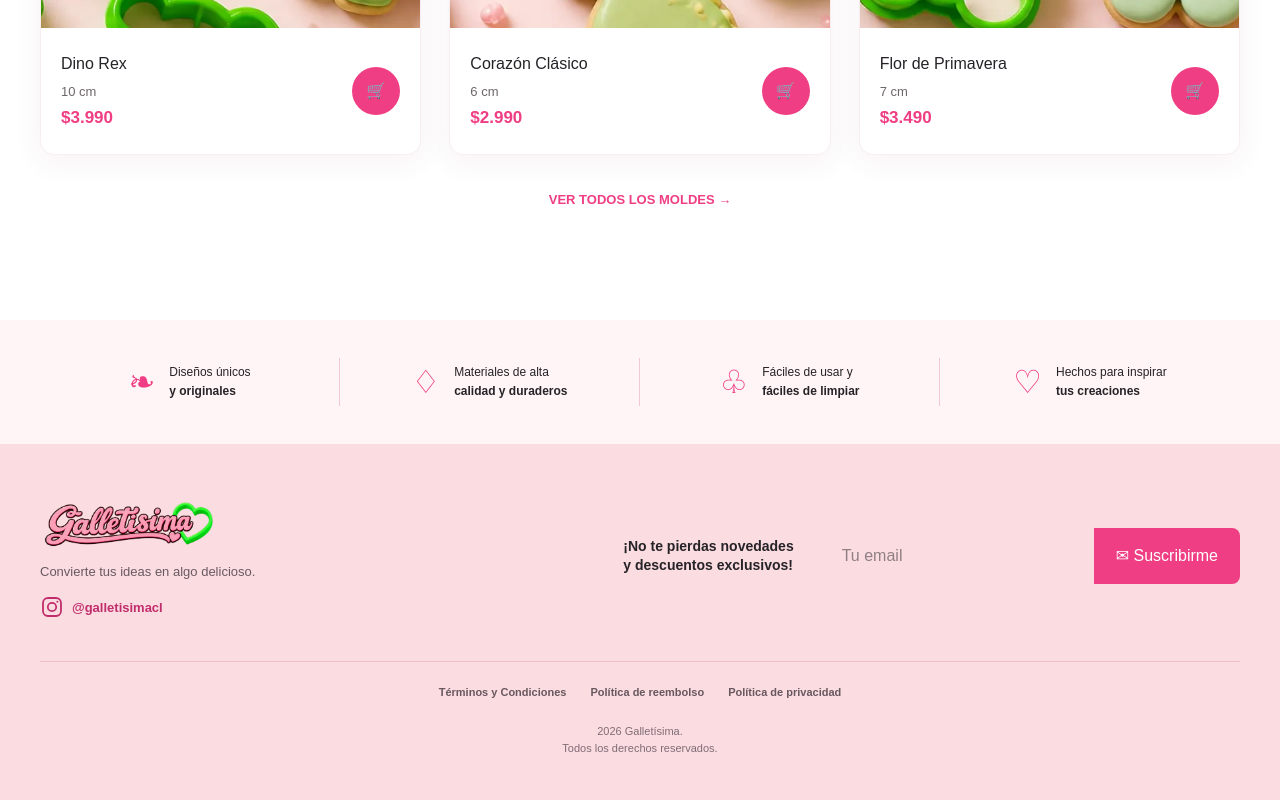
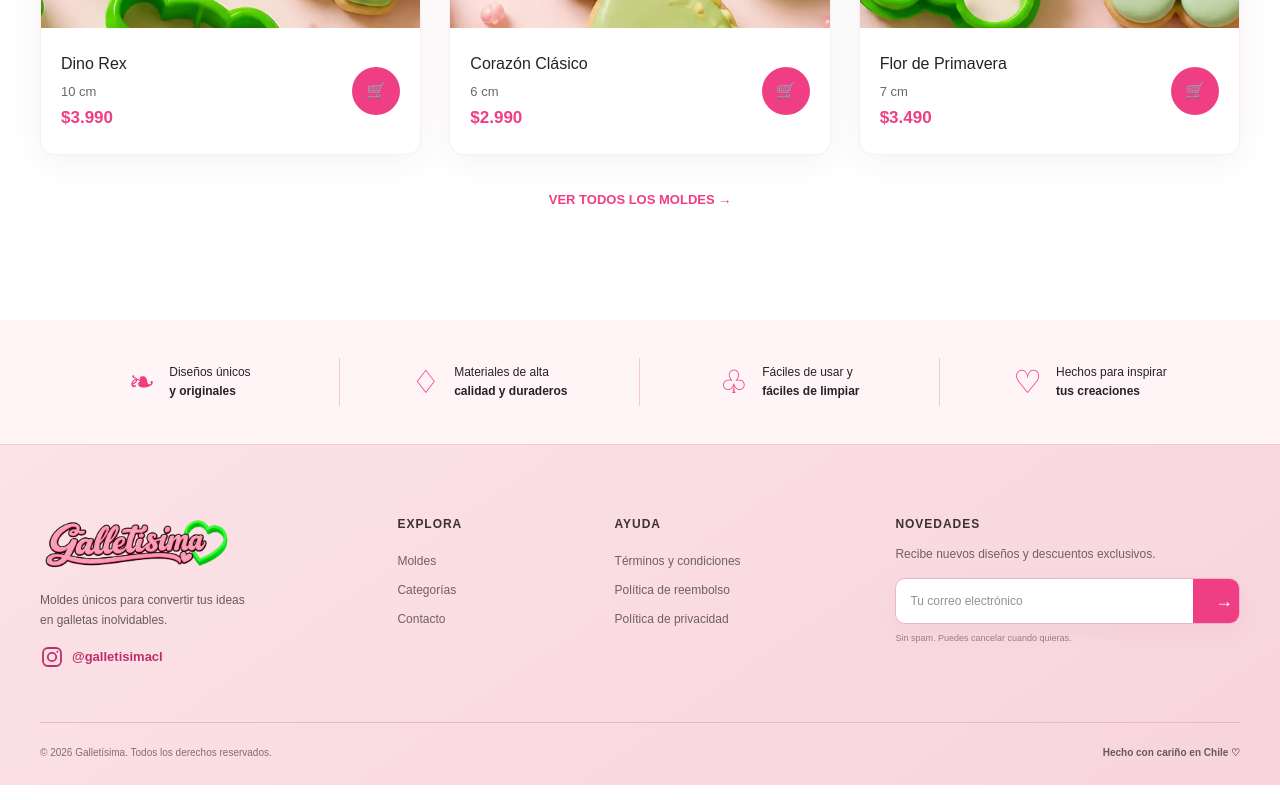
Before and after one commit to galletisima-cl/galletisima-cl, a Next.js app: page / in a window 1280 px wide. Shown: the part 1905-2705 px from the top of the page. Built offline with nearby package versions, Linux system fonts and the light colour scheme; no server answers; the database is empty.

Commit message:
feat: redesign professional footer

```diff
--- a/app/globals.css
+++ b/app/globals.css
@@ -88,19 +88,29 @@ h1 strong { color:var(--pink); }
 .value-grid div:last-child { border:0; }
 .value-grid span { color:var(--pink); font-size:32px; }
 .value-grid p { font-size:12px; line-height:1.55; }
-footer { background:#fadce1; padding:42px 0; }
-.footer-inner { display:flex; align-items:center; justify-content:space-between; gap:40px; }
-.footer-brand img { width:175px; height:auto; display:block; }
-.footer-inner p { margin:7px 0; color:#695a61; font-size:13px; }
+footer { background:linear-gradient(145deg,#fbe3e7,#f8d4dc); padding:58px 0 24px; border-top:1px solid #f1cbd4; }
+.footer-inner { display:grid; grid-template-columns:1.2fr .65fr .9fr 1.35fr; align-items:start; gap:clamp(28px,4vw,64px); }
+.footer-brand img { width:190px; height:auto; display:block; }
+.footer-inner p { margin:13px 0 0; color:#695a61; font-size:12px; line-height:1.7; }
 .instagram-link { width:max-content; display:flex; align-items:center; gap:8px; margin-top:14px; color:#c12d6b; font-size:13px; font-weight:800; text-decoration:none; transition:color .2s,transform .2s; }
 .instagram-link svg { width:24px; height:24px; fill:none; stroke:currentColor; stroke-width:1.8; }
 .instagram-link .instagram-dot { fill:currentColor; stroke:none; }
 .instagram-link:hover { color:var(--pink); transform:translateX(2px); }
-.footer-legal { display:flex; flex-direction:column; align-items:center; gap:22px; margin-top:34px; padding-top:22px; border-top:1px solid #eebfc9; color:#806d75; font-size:11px; }
-.footer-legal nav { display:flex; flex-wrap:wrap; justify-content:center; gap:12px 24px; }
+.footer-links { display:flex; flex-direction:column; gap:11px; }
+.footer-links h2,.footer-newsletter span { margin:4px 0 8px; color:#3d3036; font-size:12px; font-weight:900; letter-spacing:.08em; text-transform:uppercase; }
+.footer-links a { width:max-content; color:#705f66; font-size:12px; text-decoration:none; }
+.footer-links a:hover { color:var(--pink); transform:translateX(2px); }
+.footer-newsletter { display:block; }
+.footer-newsletter>div:first-child { display:flex; flex-direction:column; align-items:flex-start; gap:4px; }
+.footer-newsletter label { color:#705f66; font-size:12px; font-weight:400; line-height:1.55; }
+.newsletter-field { display:flex; margin-top:15px; border:1px solid #eab8c5; border-radius:10px; overflow:hidden; background:#fff; box-shadow:0 8px 24px #74324a0b; }
+.newsletter-field input { min-width:0; width:100%; padding:13px 14px; border:0; border-radius:0; font-size:12px; }
+.newsletter-field button { width:46px; flex:0 0 46px; border:0; border-radius:0; background:var(--pink); color:#fff; font-size:18px; cursor:pointer; }
+.footer-newsletter small { display:block; margin-top:8px; color:#927f87; font-size:9px; }
+.footer-legal { display:flex; flex-direction:row; justify-content:space-between; align-items:center; gap:22px; margin-top:45px; padding-top:22px; border-top:1px solid #e8b9c4; color:#806d75; font-size:10px; }
 .footer-legal a { color:#69585f; text-decoration:none; font-weight:700; }
 .footer-legal a:hover { color:var(--pink); text-decoration:underline; text-underline-offset:3px; }
-.footer-legal .footer-copyright { margin:0; color:#806d75; text-align:center; font-size:11px; line-height:1.6; }
+.footer-legal .footer-copyright { margin:0; color:#806d75; text-align:left; font-size:10px; line-height:1.6; }
 form { display:flex; gap:30px; align-items:center; }
 form label { font-weight:800; font-size:14px; line-height:1.4; }
 form div { display:flex; }
@@ -152,7 +162,7 @@ form button { border:0; color:white; background:var(--pink); padding:0 22px; bor
   .product-grid { grid-template-columns:repeat(2,1fr); }
   .value-grid { grid-template-columns:repeat(2,1fr); gap:25px; }
   .value-grid div:nth-child(2) { border:0; }
-  .footer-inner,form { flex-direction:column; align-items:flex-start; }
+  .footer-inner { grid-template-columns:1fr 1fr; }
 }
 @media (max-width:560px) {
   body { overflow-x:hidden; }
@@ -173,9 +183,9 @@ form button { border:0; color:white; background:var(--pink); padding:0 22px; bor
   .categories { gap:18px 4px; }.categories span { width:58px; height:58px; font-size:25px; }.categories small { font-size:10px; }
   .product-grid { gap:10px; }.product-photo { height:150px; }.product-info { padding:12px; min-height:105px; }.product-info h3 { font-size:13px; }.add { width:40px; height:40px; }
   .value-grid { grid-template-columns:1fr; }.value-grid div { border:0; justify-content:flex-start; }
-  footer { padding-bottom:90px; }.footer-inner { gap:25px; } form { gap:12px; width:100%; } form div { width:100%; } input { width:100%; } form button { padding:0 12px; font-size:12px; }
-  .footer-legal { align-items:center; margin-top:28px; }
-  .footer-legal nav { flex-direction:column; align-items:center; justify-content:center; gap:14px; }
+  footer { padding:42px 0 90px; }.footer-inner { grid-template-columns:1fr; gap:30px; }.footer-brand img { width:180px; }.footer-links { padding-top:22px; border-top:1px solid #ebbdc8; }.footer-newsletter { padding-top:22px; border-top:1px solid #ebbdc8; }.newsletter-field { width:100%; }.newsletter-field input { width:100%; }
+  .footer-legal { flex-direction:column; align-items:center; margin-top:34px; text-align:center; }
+  .footer-legal .footer-copyright { text-align:center; }
   .whatsapp { right:14px; bottom:14px; width:58px; height:58px; border-width:4px; }.whatsapp svg { width:31px; height:31px; }
 }
 @media (prefers-reduced-motion:reduce) { html { scroll-behavior:auto; } * { transition:none!important; } }
--- a/app/page.tsx
+++ b/app/page.tsx
@@ -126,19 +126,18 @@ export default function Home() {
 
       <footer id="contacto">
         <div className="shell footer-inner">
-          <div className="footer-brand"><Image src="/galletisima-logo.png" alt="Galletísima" width={220} height={86} /><p>Convierte tus ideas en algo delicioso.</p><a className="instagram-link" href="https://www.instagram.com/galletisimacl" target="_blank" rel="noreferrer" aria-label="Síguenos en Instagram como galletisimacl"><svg viewBox="0 0 24 24" aria-hidden="true"><rect x="3" y="3" width="18" height="18" rx="5"/><circle cx="12" cy="12" r="4.2"/><circle className="instagram-dot" cx="17.4" cy="6.7" r="1"/></svg><span>@galletisimacl</span></a></div>
-          <form onSubmit={(event) => { event.preventDefault(); setNotice("¡Gracias! Pronto recibirás nuestras novedades"); }}>
-            <label htmlFor="email">¡No te pierdas novedades<br/>y descuentos exclusivos!</label>
-            <div><input id="email" type="email" placeholder="Tu email" required/><button>✉ Suscribirme</button></div>
+          <div className="footer-brand"><Image src="/galletisima-logo.png" alt="Galletísima" width={220} height={86} /><p>Moldes únicos para convertir tus ideas<br/>en galletas inolvidables.</p><a className="instagram-link" href="https://www.instagram.com/galletisimacl" target="_blank" rel="noreferrer" aria-label="Síguenos en Instagram como galletisimacl"><svg viewBox="0 0 24 24" aria-hidden="true"><rect x="3" y="3" width="18" height="18" rx="5"/><circle cx="12" cy="12" r="4.2"/><circle className="instagram-dot" cx="17.4" cy="6.7" r="1"/></svg><span>@galletisimacl</span></a></div>
+          <nav className="footer-links" aria-label="Navegación del pie de página"><h2>Explora</h2><a href="/#moldes">Moldes</a><a href="/#categorias">Categorías</a><a href="/contacto">Contacto</a></nav>
+          <nav className="footer-links" aria-label="Ayuda y políticas"><h2>Ayuda</h2><a href="https://galletisima.cl/terminos-y-condiciones">Términos y condiciones</a><a href="https://galletisima.cl/politica-de-reembolso">Política de reembolso</a><a href="https://galletisima.cl/politica-de-privacidad">Política de privacidad</a></nav>
+          <form className="footer-newsletter" onSubmit={(event) => { event.preventDefault(); setNotice("¡Gracias! Pronto recibirás nuestras novedades"); }}>
+            <div><span>Novedades</span><label htmlFor="email">Recibe nuevos diseños y descuentos exclusivos.</label></div>
+            <div className="newsletter-field"><input id="email" type="email" placeholder="Tu correo electrónico" required/><button aria-label="Suscribirme">→</button></div>
+            <small>Sin spam. Puedes cancelar cuando quieras.</small>
           </form>
         </div>
         <div className="shell footer-legal">
-          <nav aria-label="Información legal">
-            <a href="https://galletisima.cl/terminos-y-condiciones">Términos y Condiciones</a>
-            <a href="https://galletisima.cl/politica-de-reembolso">Política de reembolso</a>
-            <a href="https://galletisima.cl/politica-de-privacidad">Política de privacidad</a>
-          </nav>
-          <p className="footer-copyright">2026 Galletísima.<br/>Todos los derechos reservados.</p>
+          <p className="footer-copyright">© 2026 Galletísima. Todos los derechos reservados.</p>
+          <a href="/contacto">Hecho con cariño en Chile ♡</a>
         </div>
       </footer>
       <a className="whatsapp" href={`https://wa.me/${whatsappNumber}`} target="_blank" rel="noreferrer" aria-label="Escríbenos por WhatsApp">
```
